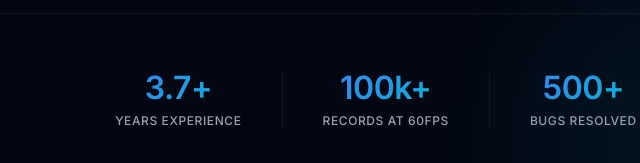
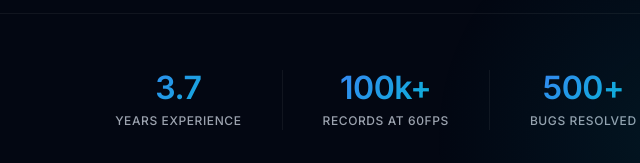
Before and after one commit to sumanNayak29/my-portfolio, a plain HTML site: page index.html in a window 1280 px wide. Shown: the part 637-800 px from the top of the page, 157-797 px from the left. Drawn offline with Linux system fonts and the light colour scheme.

Commit message:
fix: :bug: exp correction

```diff
--- a/index.html
+++ b/index.html
@@ -44,7 +44,7 @@
       </div>
       <div class="hero-stats fade-up fade-up-4">
         <div class="hero-stat">
-          <div class="stat-num">3.7+</div>
+          <div class="stat-num">3.7</div>
           <div class="stat-label">Years experience</div>
         </div>
         <div class="hero-stat">
```
